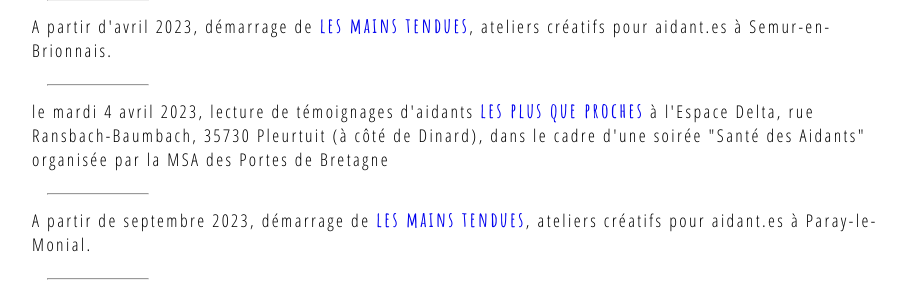
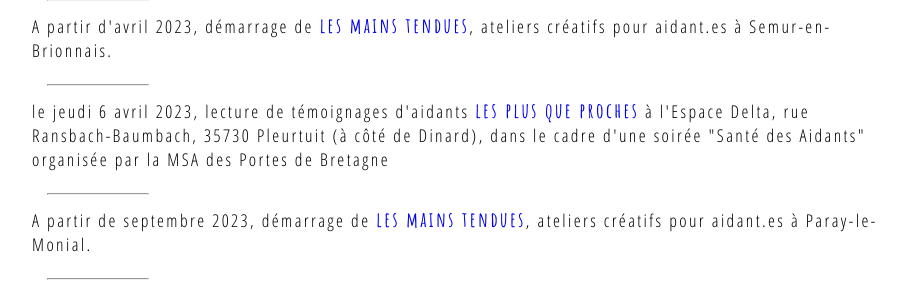
Before and after one commit to leshnik/revertouthaut, a Jekyll site: the page built from actualites.md, in a window 1280 px wide and 900 px high, scrolled down 644 px, cut to the strip 161-454 px from the top of the window. Shown: the whole strip, without its empty margins (232-1138 px from the left). Built offline with Jekyll 4.4.1, drawn with Linux system fonts in a browser that asks for light colours.

Commit message:
bretagne 6 avril

```diff
--- a/actualites.md
+++ b/actualites.md
@@ -18,7 +18,7 @@
     <hr>
     <li>A partir d'avril 2023, démarrage de <a href="les-mains-tendues">les mains tendues</a>, ateliers créatifs pour aidant.es à Semur-en-Brionnais.</li>
     <hr>
-    <li>le mardi 4 avril 2023, lecture de témoignages d'aidants <a href="les-plus-que-proches">les plus que proches</a> à l'Espace Delta, rue Ransbach-Baumbach, 35730 Pleurtuit (à côté de Dinard), dans le cadre d'une soirée "Santé des Aidants"
+    <li>le jeudi 6 avril 2023, lecture de témoignages d'aidants <a href="les-plus-que-proches">les plus que proches</a> à l'Espace Delta, rue Ransbach-Baumbach, 35730 Pleurtuit (à côté de Dinard), dans le cadre d'une soirée "Santé des Aidants"
 organisée par la MSA des Portes de Bretagne
     </li>
     <hr>
```
